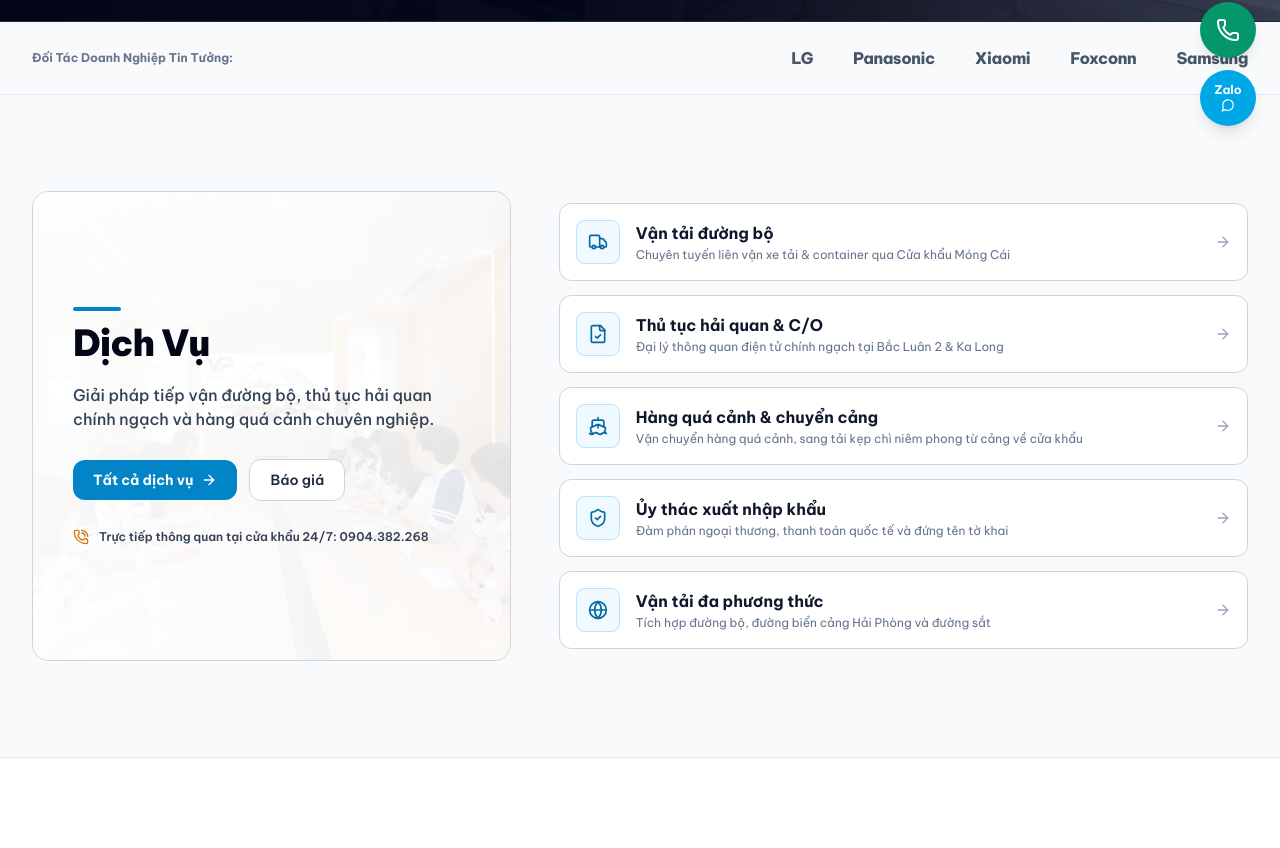
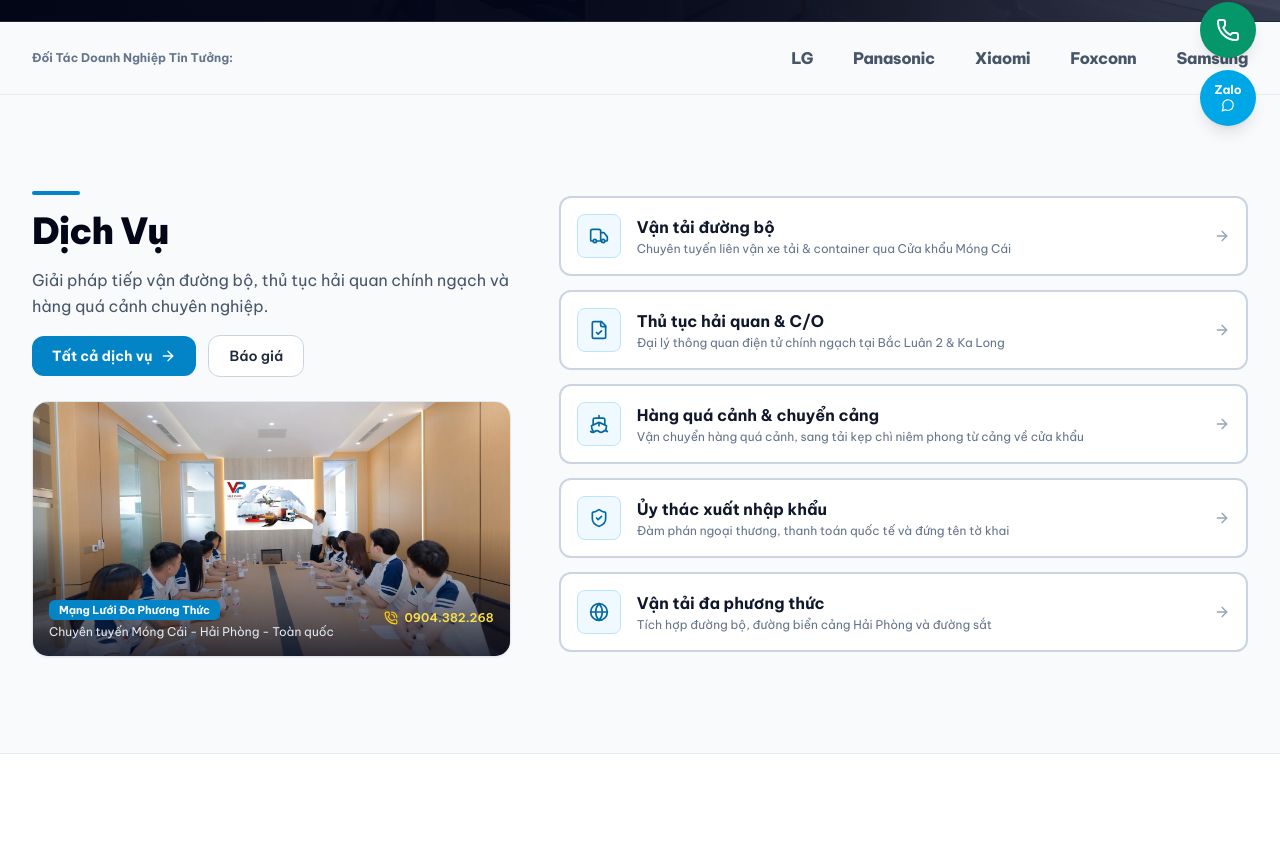
Before and after one commit to HDoan043/GTLogistics, a Next.js app: page / in a window 1280 px wide. Shown: the part 650-1498 px from the top of the page. Built offline with nearby package versions, Linux system fonts and the light colour scheme; no server answers; the database is empty.

Commit message:
feat(services): place accent photo below header text and thicken service card borders to 2px matching why-us layout

```diff
--- a/src/components/home/ServicesSection.tsx
+++ b/src/components/home/ServicesSection.tsx
@@ -60,35 +60,20 @@ export function ServicesSection({ services }: { services: ServiceItem[] }) {
   return (
     <section className="py-16 sm:py-24 bg-slate-50/70 text-slate-900 border-b border-slate-200/80 overflow-hidden">
       <div className="max-w-7xl mx-auto px-4 sm:px-6 lg:px-8">
-        {/* Bố cục so le tương tự như phần Vì sao chọn GT Logistics: 1 bên Header và 1 bên các thẻ dịch vụ, tràn viền tự nhiên không viền bao quanh */}
+        {/* Thiết kế tương đồng 100% với mục Vì sao chọn GT Logistics: 1 bên Header kèm ảnh minh họa bên dưới, 1 bên các thẻ dịch vụ */}
         <div className="grid grid-cols-1 lg:grid-cols-12 gap-8 lg:gap-12 items-center">
-          {/* Cột Trái: Header dịch vụ nền sáng thanh lịch, ảnh nền hơi nổi nhẹ nhàng, chữ màu đen nổi bật sắc nét */}
-          <div className="lg:col-span-5 relative rounded-2xl overflow-hidden shadow-xs min-h-[440px] sm:min-h-[470px] p-8 sm:p-10 flex flex-col justify-center bg-white border border-slate-300">
-            {/* Ảnh nền thực tế hơi nổi nhẹ nhàng trên nền trắng */}
-            <Image
-              src="/images/vietphuc/presentation_multimodal.webp"
-              alt="GT Logistics Multimodal Operations"
-              fill
-              sizes="(max-width: 1024px) 100vw, 40vw"
-              className="object-cover object-center opacity-30"
-            />
-            {/* Lớp phủ chuyển sắc trắng nhẹ để chữ đen tương phản tuyệt đối */}
-            <div className="absolute inset-0 bg-gradient-to-r from-white/90 via-white/80 to-white/60 pointer-events-none" />
-
-            {/* Nội dung Header chữ màu đen sắc nét, căn dọc chính giữa khối */}
-            <div className="relative z-10 space-y-5 text-slate-900 my-auto">
-              <div>
-                <div className="h-1 w-12 bg-azure-600 rounded-full mb-3" />
-                <h2 className="text-3xl sm:text-4xl font-black text-slate-950 tracking-tight leading-tight">
-                  {t.services.heading}
-                </h2>
-              </div>
-
-              <p className="text-slate-700 text-sm sm:text-base leading-relaxed font-medium">
+          {/* Cột Trái: Tiêu đề, giới thiệu, nút bấm và ảnh minh họa tạo điểm nhấn đặt ngay bên dưới */}
+          <div className="lg:col-span-5 space-y-6">
+            <div>
+              <div className="h-1 w-12 bg-azure-600 rounded-full mb-4" />
+              <h2 className="text-3xl sm:text-4xl font-black text-slate-950 tracking-tight">
+                {t.services.heading}
+              </h2>
+              <p className="mt-4 text-slate-600 text-base leading-relaxed">
                 {t.services.desc}
               </p>
 
-              <div className="pt-2 flex flex-wrap items-center gap-3">
+              <div className="pt-4 flex flex-wrap items-center gap-3">
                 <Link
                   href="/services"
                   className="inline-flex items-center justify-center gap-2 px-5 py-2.5 rounded-xl bg-azure-600 hover:bg-azure-700 text-white font-bold text-sm shadow-xs transition-colors duration-150 tap-press"
@@ -103,21 +88,36 @@ export function ServicesSection({ services }: { services: ServiceItem[] }) {
                   <span>{t.common.quote}</span>
                 </Link>
               </div>
+            </div>
 
-              <div className="pt-2 flex items-center gap-2.5 text-xs text-slate-700 font-semibold">
-                <PhoneCall className="w-4 h-4 text-gold-600 shrink-0" />
-                <span>
-                  {locale === "zh"
-                    ? "口岸现场 24/7 专人对接: 0904.382.268"
-                    : locale === "en"
-                    ? "Direct Border Clearance 24/7 Hotline: 0904.382.268"
-                    : "Trực tiếp thông quan tại cửa khẩu 24/7: 0904.382.268"}
-                </span>
+            {/* Ảnh minh họa nghiệp vụ tiếp vận đặt ngay dưới Header để tạo điểm nhấn trực quan */}
+            <div className="relative h-60 sm:h-64 rounded-2xl overflow-hidden shadow-sm border border-slate-200 group">
+              <Image
+                src="/images/vietphuc/presentation_multimodal.webp"
+                alt="Vận tải đa phương thức & tiếp vận biên mậu Logistics GT"
+                fill
+                sizes="(max-width: 1024px) 100vw, 40vw"
+                className="object-cover"
+              />
+              <div className="absolute inset-0 bg-gradient-to-t from-slate-950/80 via-transparent to-transparent" />
+              <div className="absolute bottom-4 left-4 right-4 text-white flex items-center justify-between">
+                <div>
+                  <span className="inline-block px-2.5 py-0.5 rounded-md bg-azure-600 text-white text-[11px] font-bold mb-1">
+                    {locale === "zh" ? "多式联运网络" : locale === "en" ? "Multimodal Network" : "Mạng Lưới Đa Phương Thức"}
+                  </span>
+                  <p className="text-xs text-slate-200">
+                    {locale === "zh" ? "芒街 - 海防 - 陆海联运通道" : locale === "en" ? "Mong Cai - Hai Phong Route" : "Chuyên tuyến Móng Cái - Hải Phòng - Toàn quốc"}
+                  </p>
+                </div>
+                <div className="flex items-center gap-1.5 text-xs text-gold-300 font-semibold">
+                  <PhoneCall className="w-3.5 h-3.5 text-gold-400 shrink-0" />
+                  <span>0904.382.268</span>
+                </div>
               </div>
             </div>
           </div>
 
-          {/* Cột Phải: Danh sách các thẻ dịch vụ xếp dọc, viền đậm rõ nét, không có đường ngăn cách giữa 2 cột */}
+          {/* Cột Phải: Danh sách các thẻ dịch vụ xếp dọc, viền đậm và dày hơn 1 chút (border-2) */}
           <div className="lg:col-span-7 flex flex-col justify-center gap-3.5">
             {activeServices.map((s) => {
               const Icon = iconMap[s.iconName] || Truck;
@@ -128,7 +128,7 @@ export function ServicesSection({ services }: { services: ServiceItem[] }) {
                 <Link
                   key={s.slug}
                   href={`/services/${s.slug}`}
-                  className="group bg-white rounded-xl p-4 sm:p-4.5 border border-slate-300 hover:border-azure-500 hover:bg-slate-50/80 shadow-xs hover:shadow-sm transition-colors duration-150 flex items-center justify-between gap-4 tap-press"
+                  className="group bg-white rounded-xl p-4 sm:p-4.5 border-2 border-slate-300 hover:border-azure-600 hover:bg-slate-50/80 shadow-xs hover:shadow-sm transition-colors duration-150 flex items-center justify-between gap-4 tap-press"
                 >
                   <div className="flex items-center gap-3.5 sm:gap-4 min-w-0">
                     <div className="w-11 h-11 rounded-lg bg-azure-50 text-azure-700 border border-azure-200 flex items-center justify-center shrink-0 group-hover:bg-azure-600 group-hover:text-white transition-colors duration-150">
```
